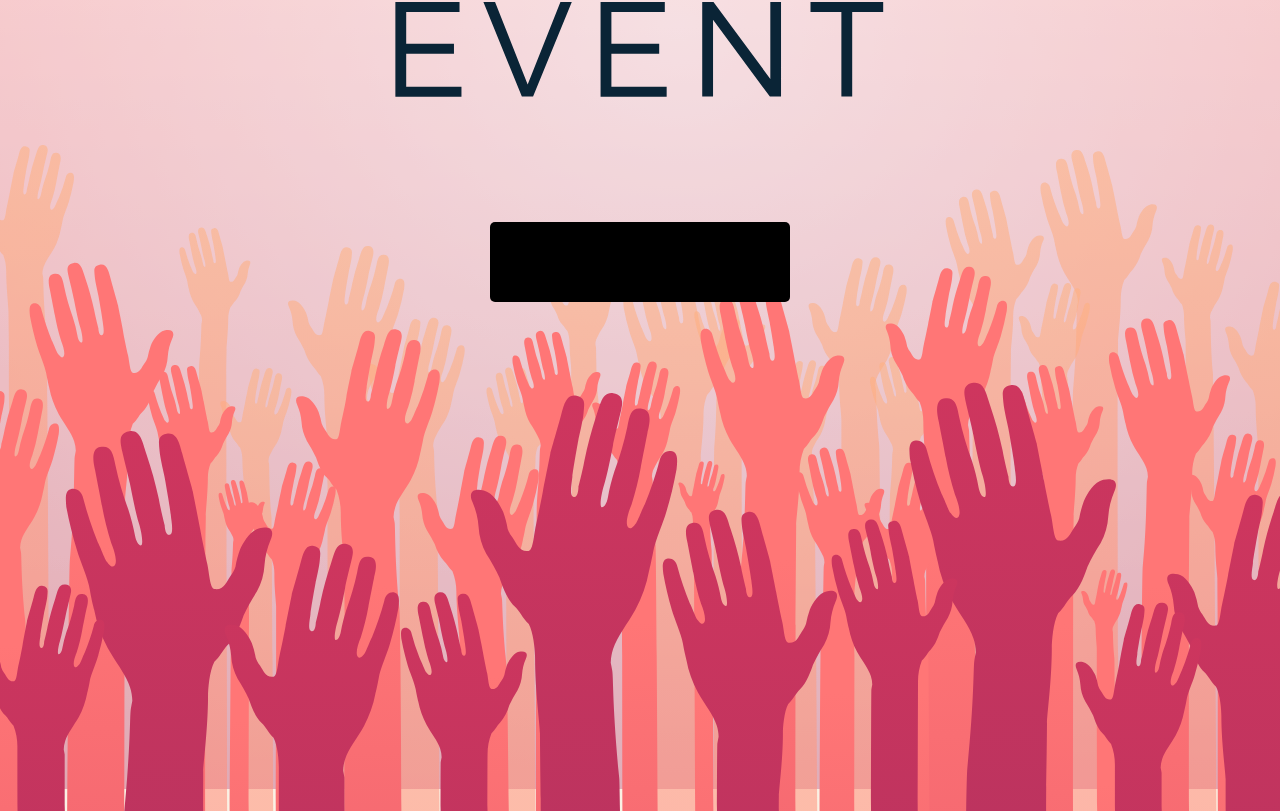
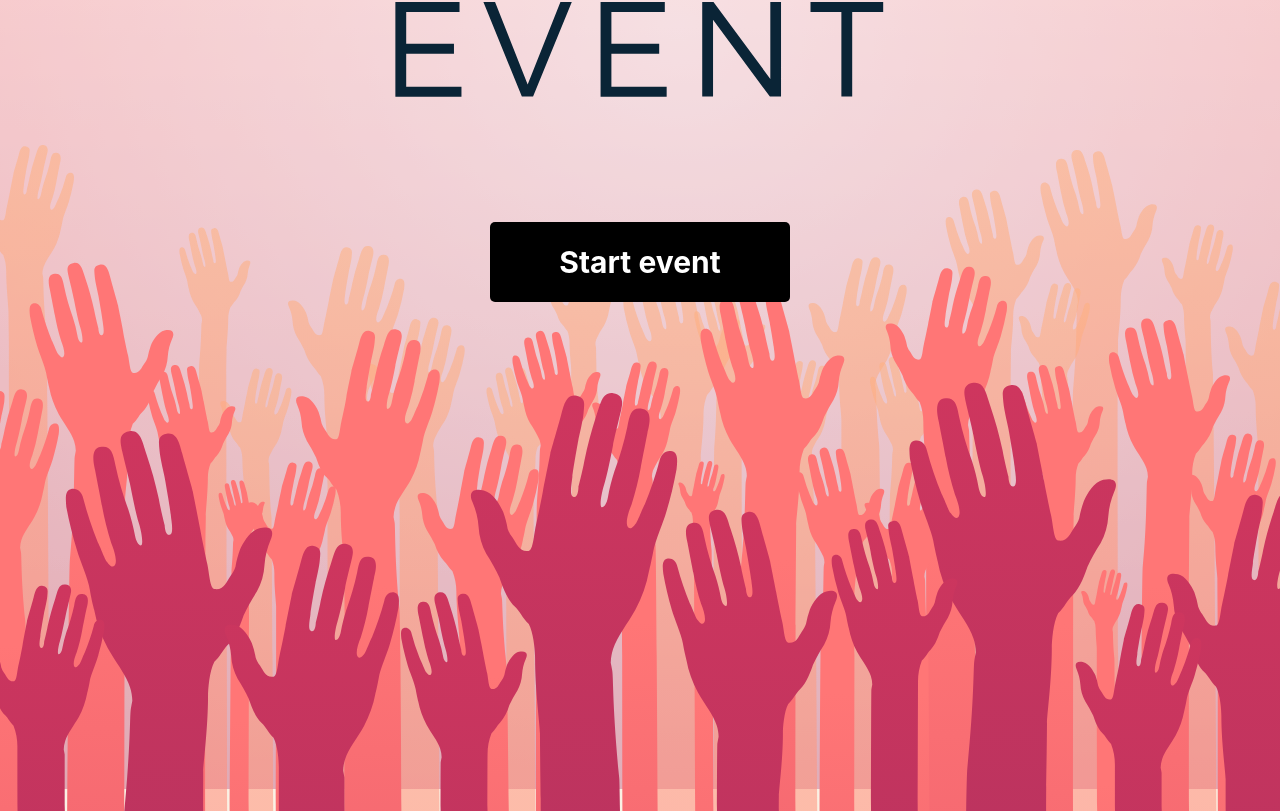
Before and after one commit to zakirhossen23/ForGreen-Evmos-EVM, a Next.js app in the folder Website/: page / in a window 1280 px wide. Shown: the part 870-1681 px from the top of the page. Built offline with nearby package versions, Linux system fonts and the light colour scheme.

Commit message:
Update app.scss

```diff
--- a/Website/styles/app.scss
+++ b/Website/styles/app.scss
@@ -272,8 +272,10 @@ color: var(--forground-color);
     padding: 0;
     height: 84vw;
     position: relative;
-}.EventBTN {    position: absolute;
-    background: #000000;
+}.EventBTN {
+    position: absolute;
+    background: #000;
+    color: white;
     margin-top: 38%;
     width: 180px;
     display: flex;
```
